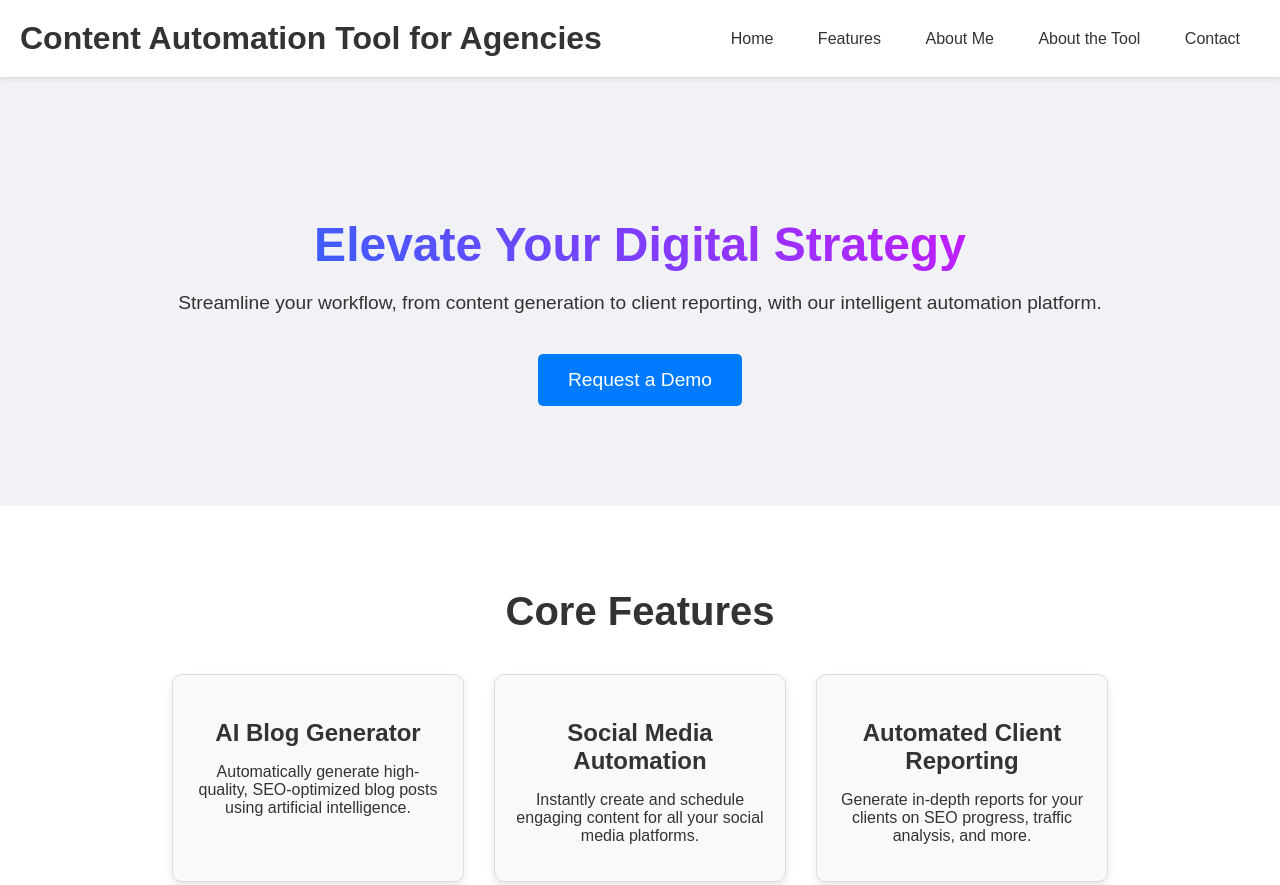
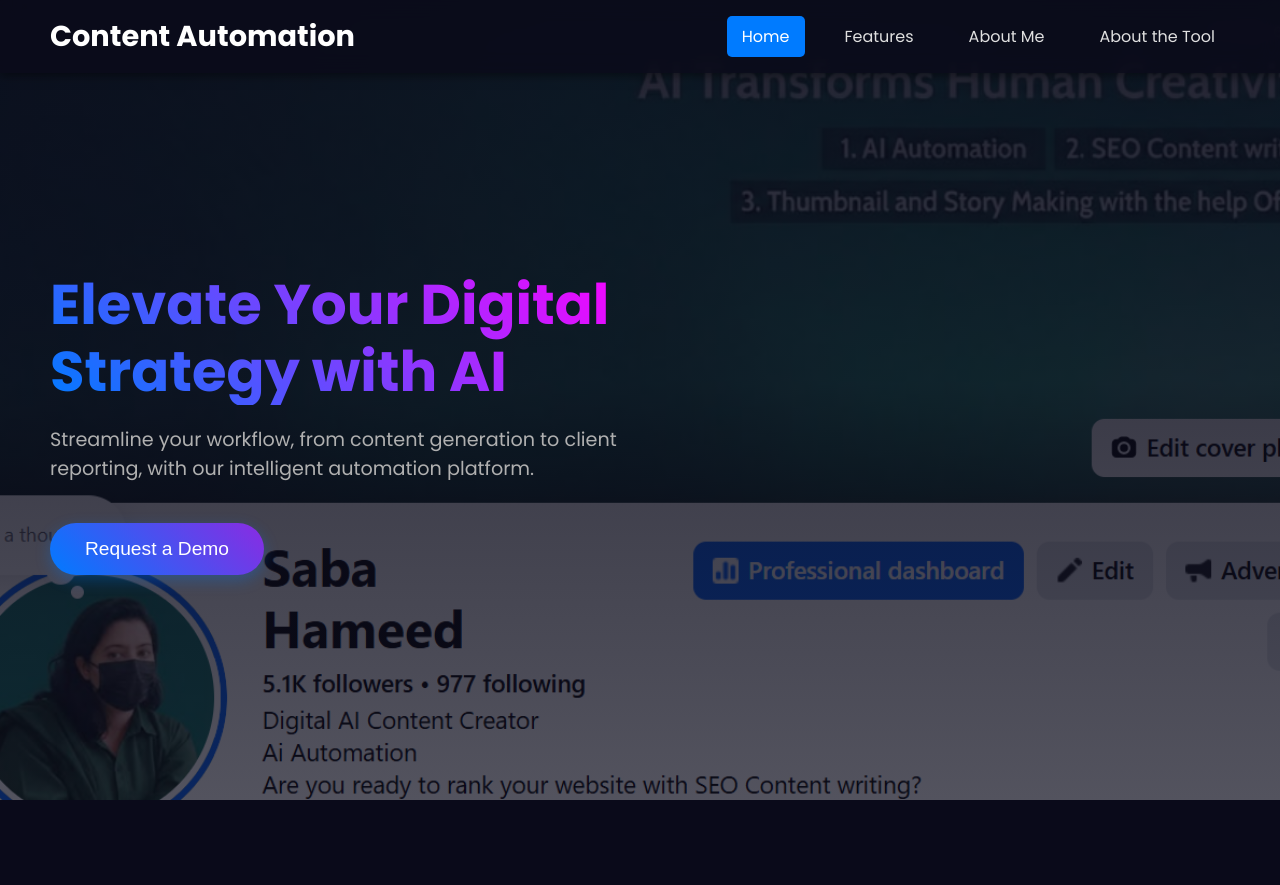
Before and after one commit to sabahameednoor-source/Content-Automation-Tool-for-Agencies, a plain HTML site: page index.html in a window 1280 px wide. Shown: the top 885 px of the page. Drawn offline with Linux system fonts and the light colour scheme.

Commit message:
feat: Redesign homepage with professional dark theme and hero banner

```diff
--- a/css/style.css
+++ b/css/style.css
@@ -1,97 +1,162 @@
+@import url('https://fonts.googleapis.com/css2?family=Poppins:wght@300;400;600;700&display=swap');
+
 body {
-    font-family: 'Arial', sans-serif;
+    font-family: 'Poppins', sans-serif;
     margin: 0;
-    background-color: #f0f2f5;
-    color: #333;
+    background-color: #0a0a1a; /* Dark blue-black background */
+    color: #e0e0e0; /* Light grey text */
+    overflow-x: hidden;
 }
+
 .header {
-    background-color: #fff;
-    padding: 20px;
-    box-shadow: 0 2px 4px rgba(0,0,0,0.1);
+    background-color: rgba(10, 10, 26, 0.8);
+    padding: 15px 50px;
+    box-shadow: 0 2px 10px rgba(0, 0, 0, 0.5);
     display: flex;
     justify-content: space-between;
     align-items: center;
+    position: fixed;
+    width: calc(100% - 100px);
+    top: 0;
+    z-index: 1000;
+    backdrop-filter: blur(10px);
 }
+
 .header h1 {
     margin: 0;
-    font-size: 2em;
-    color: #333;
+    font-size: 1.8em;
+    color: #ffffff;
+    font-weight: 700;
 }
+
+.header nav {
+    display: flex;
+    gap: 25px;
+}
+
 .header a {
     text-decoration: none;
-    color: #333;
-    padding: 10px 20px;
+    color: #e0e0e0;
+    padding: 8px 15px;
     border-radius: 5px;
-    transition: background-color 0.3s;
+    transition: background-color 0.3s, color 0.3s;
+    font-weight: 400;
 }
-.header a:hover {
-    background-color: #f0f2f5;
+
+.header a:hover, .header a.active {
+    background-color: #007bff;
+    color: #ffffff;
 }
-.container {
-    text-align: center;
-    padding: 100px 20px;
+
+.hero {
+    display: flex;
+    align-items: center;
+    justify-content: space-between;
+    min-height: 100vh;
+    padding: 0 50px;
+    background: linear-gradient(rgba(10, 10, 26, 0.9), rgba(10, 10, 26, 0.7)), url('../images/saba hameed FaceBook Introduction.png') no-repeat center center/cover;
 }
-.container h2 {
-    font-size: 3em;
+
+.hero-content {
+    max-width: 50%;
+    animation: slideInFromLeft 1s ease-out;
+}
+
+.hero h2 {
+    font-size: 3.5em;
+    font-weight: 700;
     margin-bottom: 20px;
-    animation: fadeIn 2s ease-in-out;
+    line-height: 1.2;
+    background: -webkit-linear-gradient(45deg, #007bff, #ff00ff);
+    -webkit-background-clip: text;
+    -webkit-text-fill-color: transparent;
 }
-.container p {
+
+.hero p {
     font-size: 1.2em;
     margin-bottom: 40px;
-    animation: fadeIn 3s ease-in-out;
+    color: #b0b0b0;
 }
+
 .cta-button {
-    background-color: #007bff;
+    background: linear-gradient(45deg, #007bff, #8a2be2);
     color: #fff;
-    padding: 15px 30px;
+    padding: 15px 35px;
     border: none;
-    border-radius: 5px;
+    border-radius: 50px;
     font-size: 1.2em;
     cursor: pointer;
-    transition: background-color 0.3s;
+    transition: transform 0.3s, box-shadow 0.3s;
+    box-shadow: 0 5px 15px rgba(0, 123, 255, 0.3);
 }
+
 .cta-button:hover {
-    background-color: #0056b3;
+    transform: translateY(-3px);
+    box-shadow: 0 8px 25px rgba(0, 123, 255, 0.5);
 }
-.features { /* New style for features section */
-    padding: 50px 20px;
-    background-color: #fff;
+
+.features {
+    padding: 100px 50px;
     text-align: center;
 }
+
 .features h2 {
-    font-size: 2.5em;
-    margin-bottom: 40px;
-    color: #333;
+    font-size: 2.8em;
+    font-weight: 700;
+    margin-bottom: 60px;
+    color: #ffffff;
 }
+
 .feature-grid {
-    display: flex;
-    justify-content: center;
+    display: grid;
+    grid-template-columns: repeat(auto-fit, minmax(280px, 1fr));
     gap: 30px;
-    flex-wrap: wrap;
 }
+
 .feature-card {
-    background: #f9f9f9;
-    border: 1px solid #ddd;
-    border-radius: 10px;
-    padding: 20px;
-    width: 250px;
-    box-shadow: 0 4px 8px rgba(0,0,0,0.1);
+    background: rgba(255, 255, 255, 0.05);
+    border: 1px solid rgba(255, 255, 255, 0.1);
+    border-radius: 15px;
+    padding: 30px;
+    box-shadow: 0 8px 32px rgba(0, 0, 0, 0.1);
+    backdrop-filter: blur(10px);
+    transition: transform 0.3s, box-shadow 0.3s;
 }
+
+.feature-card:hover {
+    transform: translateY(-10px);
+    box-shadow: 0 12px 40px rgba(0, 0, 0, 0.2);
+}
+
 .feature-card h3 {
-    font-size: 1.5em;
-    margin-bottom: 10px;
+    font-size: 1.6em;
+    font-weight: 600;
+    color: #00aaff;
+    margin-bottom: 15px;
 }
+
+.feature-card p {
+    font-size: 1em;
+    color: #b0b0b0;
+    line-height: 1.6;
+}
+
 .footer {
-    background-color: #333;
-    color: #fff;
+    background-color: #0a0a1a;
+    color: #aaa;
     text-align: center;
-    padding: 20px;
-    /* position: fixed; is removed to allow scrolling */
-    bottom: 0;
-    width: 100%;
+    padding: 20px 50px;
+    border-top: 1px solid rgba(255, 255, 255, 0.1);
 }
-@keyframes fadeIn {
-    from { opacity: 0; }
-    to { opacity: 1; }
+
+/* Animations */
+@keyframes slideInFromLeft {
+    from {
+        opacity: 0;
+        transform: translateX(-50px);
+    }
+    to {
+        opacity: 1;
+        transform: translateX(0);
+    }
 }
--- a/index.html
+++ b/index.html
@@ -7,24 +7,26 @@
     <link rel="stylesheet" href="css/style.css">
 </head>
 <body>
-    <div class="header">
-        <h1>Content Automation Tool for Agencies</h1>
+    <header class="header">
+        <h1>Content Automation</h1>
         <nav>
-            <a href="index.html">Home</a>
+            <a href="index.html" class="active">Home</a>
             <a href="#features">Features</a>
             <a href="about.html">About Me</a>
             <a href="home.html">About the Tool</a>
-            <a href="#">Contact</a>
         </nav>
-    </div>
-    <div class="container">
-        <h2 style="color: transparent; background: -webkit-linear-gradient(45deg, #007bff, #ff00ff); -webkit-background-clip: text;">Elevate Your Digital Strategy</h2>
+    </header>
+
+    <main>
+        <section class="hero">
+            <div class="hero-content">
+                <h2>Elevate Your Digital Strategy with AI</h2>
                 <p>Streamline your workflow, from content generation to client reporting, with our intelligent automation platform.</p>
                 <button class="cta-button">Request a Demo</button>
             </div>
+        </section>
 
-    <!-- Features Section -->
-    <div id="features" class="features">
+        <section id="features" class="features">
             <h2>Core Features</h2>
             <div class="feature-grid">
                 <div class="feature-card">
@@ -47,31 +49,17 @@
                     <h3>Intuitive Content Calendar</h3>
                     <p>Plan, manage, and visualize your entire content strategy with a user-friendly calendar.</p>
                 </div>
-        </div>
-    </div>
-
-    <!-- About Section -->
-    <div id="about" class="features">
-        <h2>About Our Tool</h2>
-        <div class="feature-grid">
                  <div class="feature-card">
                     <h3>How to write AI blogs?</h3>
                     <p>Our tool simplifies this. Provide a topic and keywords, and our AI generates a complete, SEO-friendly blog post for you to review and publish.</p>
                 </div>
-            <div class="feature-card">
-                <h3>How can we generate social media posts?</h3>
-                <p>Easily create posts for different platforms. Enter your core message, and the tool adapts it for Twitter, Facebook, etc., with relevant hashtags.</p>
             </div>
-            <div class="feature-card">
-                <h3>How intuitive is the Content Calendar?</h3>
-                <p>Our drag-and-drop calendar gives you a clear view of your entire content schedule. Plan, assign, and track every piece of content from one central location.</p>
-            </div>
-            <div class="feature-card">
-                <h3>How can it be done with Keyword Rank Tracker?</h3>
-                <p>The tracker monitors your keywords on Google, showing you exactly where you stand. Use this data to refine your content strategy and target keywords effectively.</p>
-            </div>
-        </div>
-    </div>
+        </section>
+    </main>
+
+    <footer class="footer">
+        <p>&copy; 2024 Content Automation Tool. All Rights Reserved.</p>
+    </footer>
 
 </body>
 </html>
```
Lines whose indentation alone changed are shown as unchanged.
